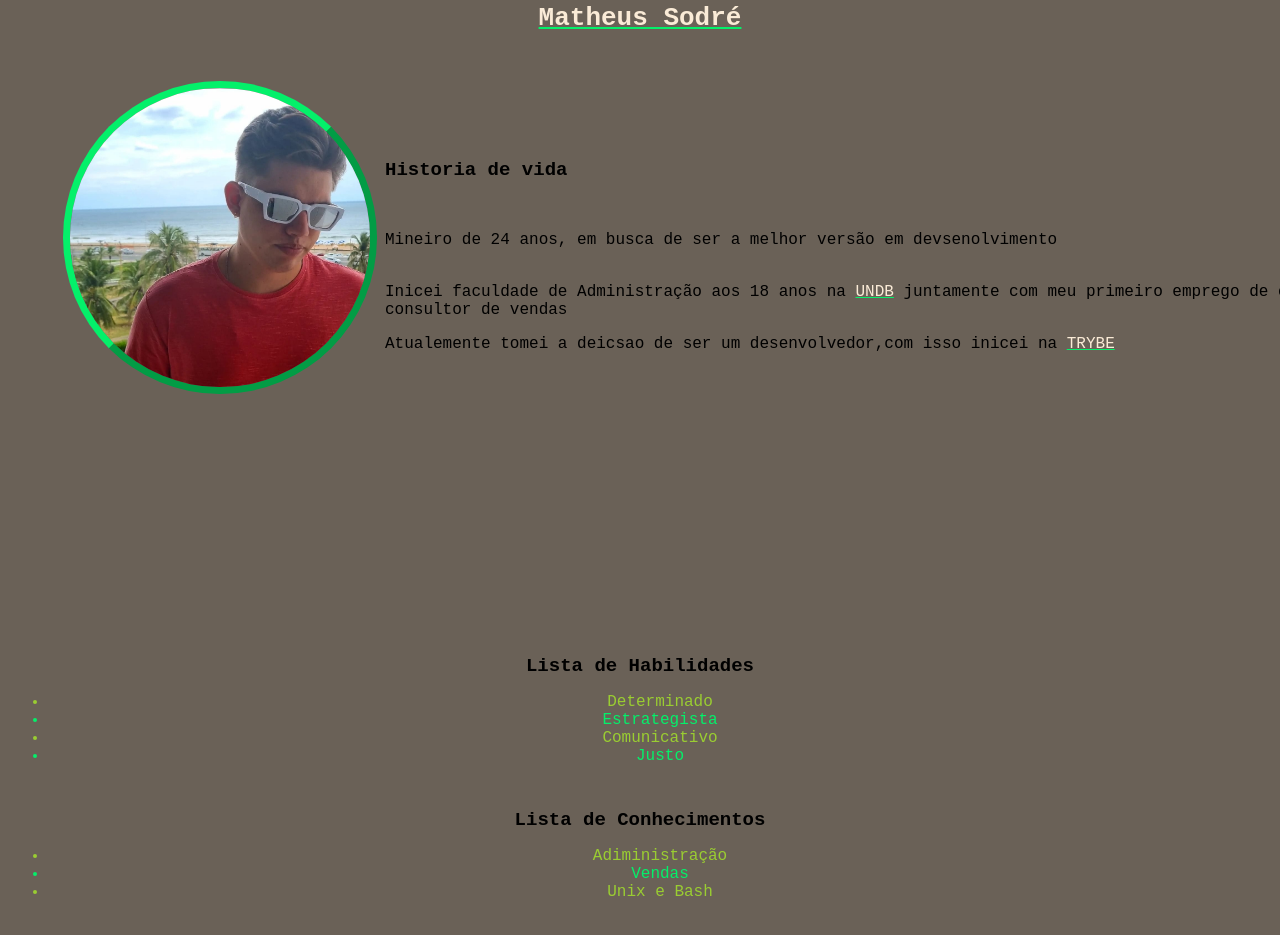
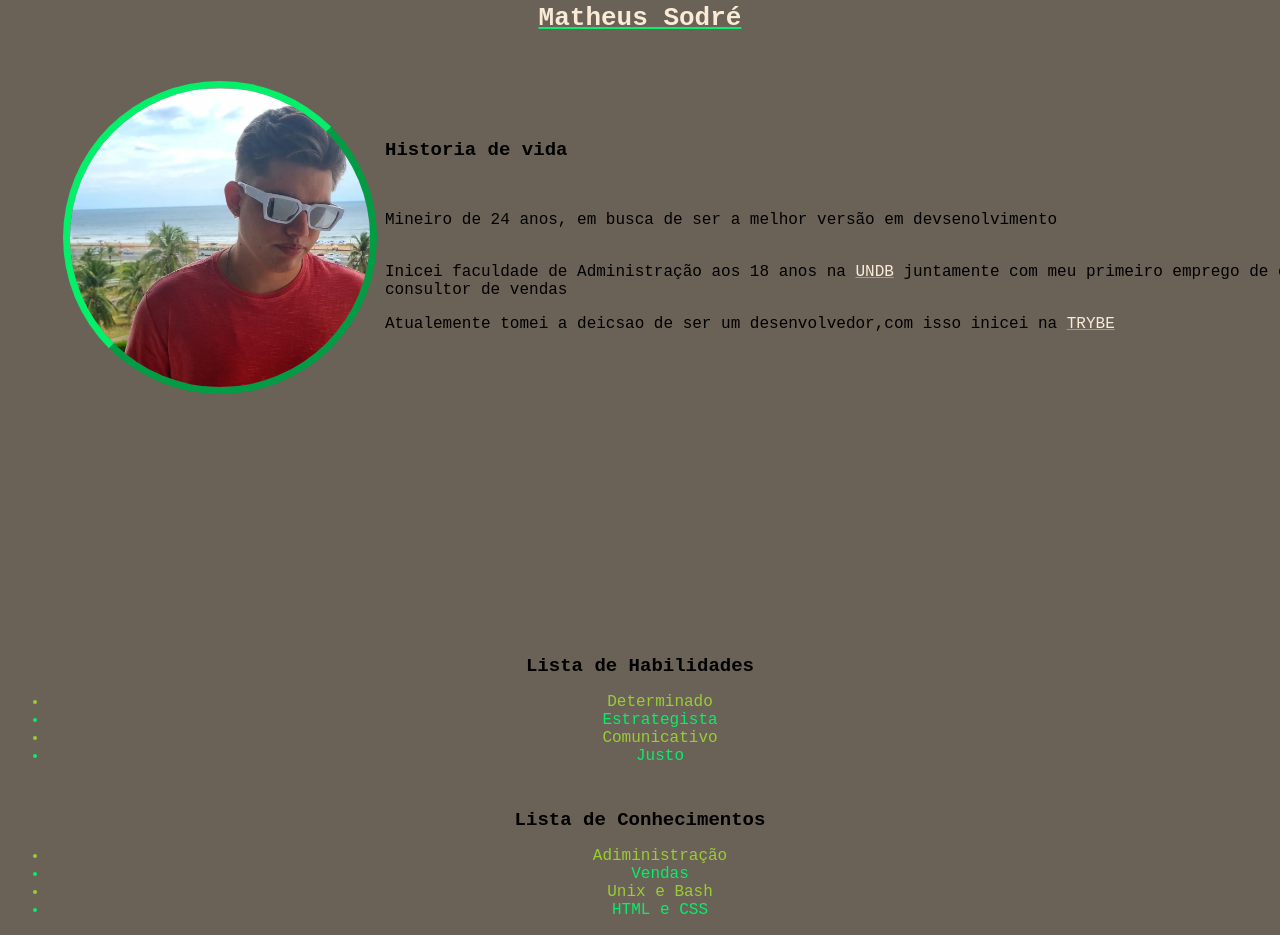
Before and after one commit to Matheusodre/Matheusodre.git.io, a plain HTML site: page index.html in a window 1280 px wide. Shown: the part 213-1148 px from the top of the page. Drawn offline with Linux system fonts and the light colour scheme.

Commit message:
adicionei uma habilidade

```diff
--- a/index.html
+++ b/index.html
@@ -39,5 +39,6 @@
     <li>Adiministração</li>
     <li>Vendas</li>
     <li>Unix e Bash</li>
+    <li>HTML e CSS</li>
 </body>
 </html>
--- a/style.css
+++ b/style.css
@@ -65,5 +65,5 @@ div.exercicio{
     font-size: 16px;
     position:relative;
     left: 377px;
-    bottom: 255px;
+    bottom: 275px;
 }
```
